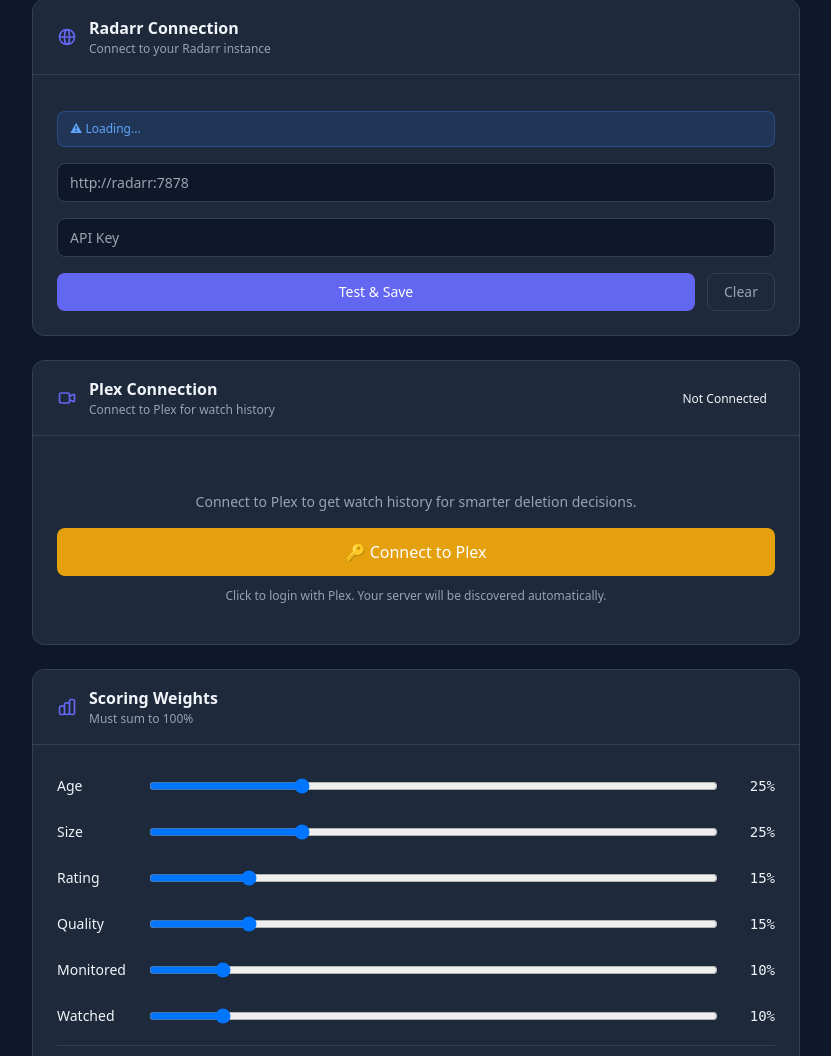
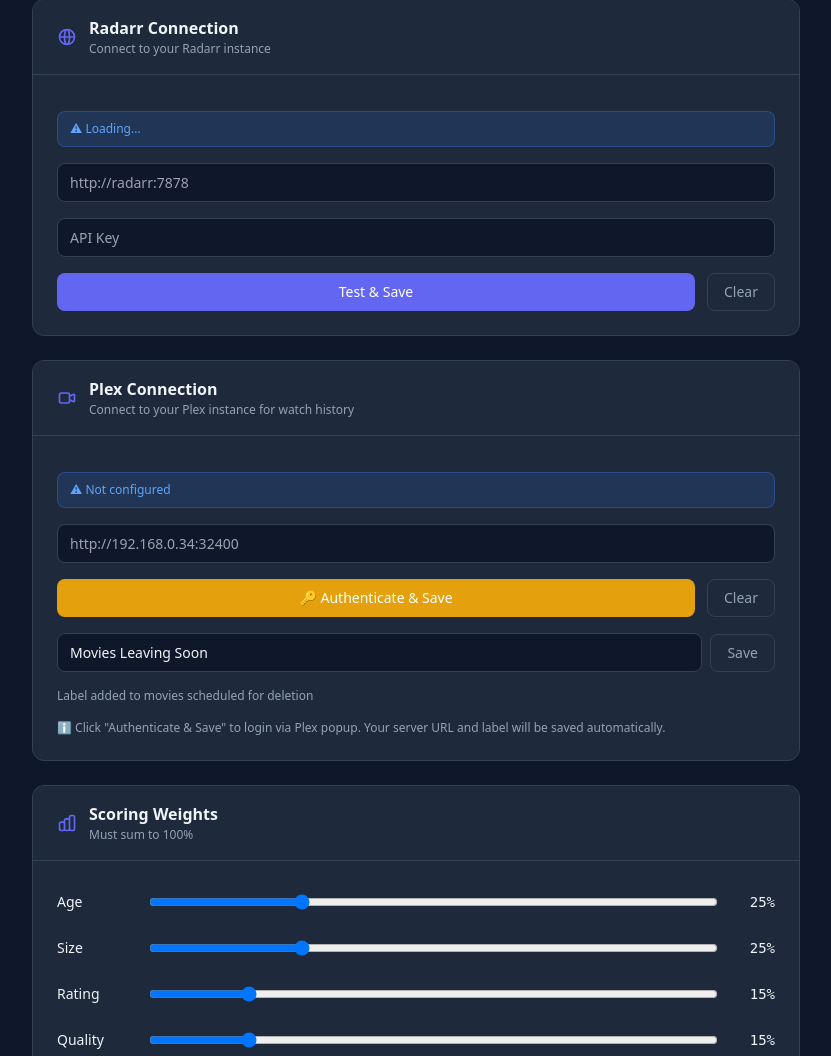
Before and after one commit to PLEXEUM/cullarr, a FastAPI app: page /settings in a window 1280 px wide. Shown: the part 176-1232 px from the top of the page, without its empty margins (224-1055 px from the left). Run offline with FastAPI, Linux system fonts and the light colour scheme; data that the repository does not hold is empty; parts of the project's set-up code (start-up, migrations or seed data) failed here and were passed over; some libraries are stand-ins or nearby versions.

Commit message:
refactor: restore manual Plex configuration UI matching Radarr style

```diff
--- a/app/static/settings.js
+++ b/app/static/settings.js
@@ -13,6 +13,11 @@ function setupEventListeners() {
     // Radarr
     document.getElementById('radarr-test-btn').addEventListener('click', testAndSaveRadarr);
     document.getElementById('radarr-clear-btn').addEventListener('click', clearRadarr);
+
+    // Plex
+    document.getElementById('plex-auth-btn').addEventListener('click', authenticateAndSavePlex);
+    document.getElementById('plex-clear-btn').addEventListener('click', clearPlex);
+    document.getElementById('plex-save-label-btn').addEventListener('click', savePlexLabel);
 
     // Weights
     const weightSliders = ['age-weight', 'size-weight', 'rating-weight', 'quality-weight', 'monitored-weight', 'watched-weight'];
@@ -108,62 +113,42 @@ async function clearRadarr() {
 }
 
 // Plex
+let plexPopupWindow = null;
+let plexPollInterval = null;
+let plexTimeoutTimer = null;
+
 async function loadPlexConfig() {
     try {
         const res = await fetch('/api/plex/config');
         const data = await res.json();
 
-        const connectedSection = document.getElementById('plex-connected-section');
-        const disconnectedSection = document.getElementById('plex-disconnected-section');
-        const statusBadge = document.getElementById('plex-status-badge');
-        const statusMessage = document.getElementById('plex-status-message');
+        // Load fields
+        document.getElementById('plex-url').value = data.url || '';
+        document.getElementById('plex-label').value = data.label_text || 'Movies Leaving Soon';
 
-        if (data.configured && data.url) {
-            // Fully configured
-            connectedSection.classList.remove('hidden');
-            disconnectedSection.classList.add('hidden');
-            statusBadge.className = 'badge badge-success';
-            statusBadge.textContent = 'Connected';
-            statusMessage.innerHTML = '';
-            document.getElementById('connected-plex-url').textContent = data.url;
-            document.getElementById('plex-label').value = data.label_text || 'Cullarr - Pending Deletion';
-
-            // Try to get stats
-            try {
-                const statsRes = await fetch('/api/dashboard/queue-status');
-                const stats = await statsRes.json();
-                if (stats.plex.details) {
-                    document.getElementById('plex-stats').textContent = stats.plex.details;
-                }
-            } catch(e) {}
-        } else if (data.configured && !data.url && data.api_key === '[REDACTED]') {
-            // Has token but no URL (auto-discovery failed)
-            connectedSection.classList.add('hidden');
-            disconnectedSection.classList.add('hidden');
-            statusBadge.className = 'badge badge-warning';
-            statusBadge.textContent = 'Authenticated';
-            statusMessage.innerHTML = '✓ Authenticated with Plex. Please enter your server URL below.';
-            document.getElementById('plex-manual-section').classList.remove('hidden');
+        // Update status display
+        const statusDiv = document.getElementById('plex-status');
+        if (data.configured && data.url && data.api_key === '[REDACTED]') {
+            statusDiv.innerHTML = '<span style="color: var(--success);">✅ Configured</span>';
+        } else if (data.api_key === '[REDACTED]') {
+            statusDiv.innerHTML = '<span style="color: var(--warning);">⚠ Authenticated (token saved)</span>';
         } else {
-            // Not configured
-            connectedSection.classList.add('hidden');
-            disconnectedSection.classList.remove('hidden');
-            statusBadge.className = 'badge badge-secondary';
-            statusBadge.textContent = 'Not Connected';
-            statusMessage.innerHTML = '';
-            document.getElementById('plex-manual-section').classList.add('hidden');
+            statusDiv.innerHTML = '<span style="color: var(--warning);">⚠ Not configured</span>';
         }
     } catch (e) {
         console.error('Failed to load Plex config:', e);
     }
 }
 
-// One-click Plex Setup
-let plexPopupWindow = null;
-let plexPollInterval = null;
-let plexTimeoutTimer = null;
+async function authenticateAndSavePlex() {
+    const url = document.getElementById('plex-url').value;
+    const labelText = document.getElementById('plex-label').value;
 
-async function oneClickPlexSetup() {
+    if (!url) {
+        showToast('Please enter Plex server URL', 'error');
+        return;
+    }
+
     // Close any existing popup
     if (plexPopupWindow && !plexPopupWindow.closed) {
         plexPopupWindow.close();
@@ -179,14 +164,10 @@ async function oneClickPlexSetup() {
         plexTimeoutTimer = null;
     }
 
-    // Update UI to connecting state
-    const connectBtn = document.getElementById('plex-connect-btn');
-    const originalText = connectBtn.textContent;
-    connectBtn.disabled = true;
-    connectBtn.textContent = '⏳ Connecting to Plex...';
-    const statusBadge = document.getElementById('plex-status-badge');
-    statusBadge.className = 'badge badge-warning';
-    statusBadge.textContent = 'Connecting...';
+    const btn = document.getElementById('plex-auth-btn');
+    const originalText = btn.textContent;
+    btn.disabled = true;
+    btn.textContent = '⏳ Authenticating...';
 
     try {
         // Create PIN
@@ -205,8 +186,8 @@ async function oneClickPlexSetup() {
         plexPopupWindow = window.open(data.auth_url, 'PlexAuth', 'width=800,height=600,scrollbars=yes');
         if (!plexPopupWindow) {
             showToast('Popup blocked. Please allow popups for this site.', 'warning');
-            connectBtn.disabled = false;
-            connectBtn.textContent = originalText;
+            btn.disabled = false;
+            btn.textContent = originalText;
             return;
         }
         plexPopupWindow.focus();
@@ -220,27 +201,39 @@ async function oneClickPlexSetup() {
                 const pollData = await pollRes.json();
 
                 if (pollData.authenticated) {
-                    // Success!
+                    // Success! Save the config
                     clearInterval(plexPollInterval);
                     clearTimeout(plexTimeoutTimer);
                     if (plexPopupWindow && !plexPopupWindow.closed) {
                         plexPopupWindow.close();
                     }
 
-                    if (pollData.auto_configured) {
-                        showToast('Plex connected successfully!', 'success');
+                    // Save URL and label
+                    const saveRes = await fetch('/api/plex/config', {
+                        method: 'POST',
+                        headers: { 'Content-Type': 'application/json' },
+                        body: JSON.stringify({
+                            url: url,
+                            label_text: labelText,
+                            enabled: true
+                        })
+                    });
+
+                    if (saveRes.ok) {
+                        showToast('Plex configured successfully!', 'success');
                         await loadPlexConfig();
                     } else {
-                        showToast('Plex authenticated! Please enter your server URL.', 'info');
-                        await loadPlexConfig();
+                        showToast('Token saved but failed to save URL/label', 'error');
                     }
+
+                    btn.disabled = false;
+                    btn.textContent = originalText;
                 } else if (pollCount > 300) { // 5 minutes timeout
                     clearInterval(plexPollInterval);
                     clearTimeout(plexTimeoutTimer);
                     showToast('Plex login timed out', 'error');
-                    connectBtn.disabled = false;
-                    connectBtn.textContent = originalText;
-                    await loadPlexConfig();
+                    btn.disabled = false;
+                    btn.textContent = originalText;
                 }
             } catch (e) {
                 console.error('Poll error:', e);
@@ -252,56 +245,66 @@ async function oneClickPlexSetup() {
             if (plexPollInterval) {
                 clearInterval(plexPollInterval);
                 showToast('Plex login timed out after 5 minutes', 'error');
-                connectBtn.disabled = false;
-                connectBtn.textContent = originalText;
-                loadPlexConfig();
+                btn.disabled = false;
+                btn.textContent = originalText;
             }
         }, 300000);
 
     } catch (error) {
         console.error('Plex setup error:', error);
         showToast('Failed to start Plex login: ' + error.message, 'error');
-        connectBtn.disabled = false;
-        connectBtn.textContent = originalText;
-        loadPlexConfig();
+        btn.disabled = false;
+        btn.textContent = originalText;
     }
 }
 
-async function disconnectPlex() {
-    if (!confirm('Disconnect Plex? This will remove your Plex configuration.')) return;
+async function savePlexLabel() {
+    const url = document.getElementById('plex-url').value;
+    const labelText = document.getElementById('plex-label').value;
+
+    if (!url) {
+        showToast('Please enter Plex server URL first', 'error');
+        return;
+    }
+
+    try {
+        const res = await fetch('/api/plex/config', {
+            method: 'POST',
+            headers: { 'Content-Type': 'application/json' },
+            body: JSON.stringify({
+                url: url,
+                label_text: labelText,
+                enabled: true
+            })
+        });
+
+        if (res.ok) {
+            showToast('Label saved successfully', 'success');
+            await loadPlexConfig();
+        } else {
+            const err = await res.json();
+            showToast(err.detail || 'Failed to save label', 'error');
+        }
+    } catch (e) {
+        showToast('Error: ' + e.message, 'error');
+    }
+}
+
+async function clearPlex() {
+    if (!confirm('Clear Plex configuration? This will remove URL, token, and label.')) return;
 
     try {
         const res = await fetch('/api/plex/config', { method: 'DELETE' });
         if (res.ok) {
-            showToast('Plex disconnected', 'success');
+            showToast('Plex configuration cleared', 'success');
+            document.getElementById('plex-url').value = '';
+            document.getElementById('plex-label').value = 'Movies Leaving Soon';
             await loadPlexConfig();
         }
     } catch (e) {
         showToast('Error: ' + e.message, 'error');
     }
 }
-
-// Event listeners
-document.getElementById('plex-connect-btn')?.addEventListener('click', oneClickPlexSetup);
-document.getElementById('plex-disconnect-btn')?.addEventListener('click', disconnectPlex);
-document.getElementById('plex-save-url-btn')?.addEventListener('click', async () => {
-    const url = document.getElementById('plex-manual-url').value;
-    const labelText = document.getElementById('plex-label').value;
-
-    try {
-        const res = await fetch('/api/plex/config', {
-            method: 'POST',
-            headers: { 'Content-Type': 'application/json' },
-            body: JSON.stringify({ url, label_text: labelText, enabled: true })
-        });
-        if (res.ok) {
-            showToast('Plex URL saved', 'success');
-            await loadPlexConfig();
-        }
-    } catch(e) {
-        showToast('Failed to save URL', 'error');
-    }
-});
 
 // Weights
 function updateWeightDisplay(id) {
--- a/app/templates/settings.html
+++ b/app/templates/settings.html
@@ -91,7 +91,7 @@
         </div>
     </div>
 
-    <!-- Plex Connection -->
+        <!-- Plex Connection -->
     <div class="card rounded-xl overflow-hidden mb-6">
         <div class="card-header">
             <svg class="card-header-icon" fill="none" stroke="currentColor" viewBox="0 0 24 24">
@@ -99,69 +99,30 @@
             </svg>
             <div>
                 <h2 class="card-header-title">Plex Connection</h2>
-                <p class="card-header-subtitle">Connect to Plex for watch history</p>
-            </div>
-            <div class="ml-auto">
-                <span id="plex-status-badge" class="badge badge-secondary">Not Connected</span>
+                <p class="card-header-subtitle">Connect to your Plex instance for watch history</p>
             </div>
         </div>
         <div class="p-6 space-y-4">
+            <div id="plex-status" class="connection-status info">⚠ Not configured</div>
 
-            <!-- Status Message -->
-            <div id="plex-status-message" class="text-sm"></div>
+            <!-- Plex Server URL -->
+            <input type="text" id="plex-url" placeholder="http://192.168.0.34:32400">
 
-            <!-- Connected State (hidden by default) -->
-            <div id="plex-connected-section" class="hidden">
-                <div class="p-3 rounded-lg" style="background: var(--success-bg);">
-                    <div class="flex items-center justify-between flex-wrap gap-2">
-                        <div>
-                            <div class="font-medium">✅ Connected to Plex</div>
-                            <div class="text-xs mt-1" id="connected-plex-url" style="color: var(--text-secondary)"></div>
-                            <div class="text-xs mt-1" id="plex-stats" style="color: var(--text-secondary)"></div>
-                        </div>
-                        <button id="plex-disconnect-btn" class="btn-sm btn-danger">Disconnect</button>
-                    </div>
-                </div>
-
-                <!-- Label settings -->
-                <div class="mt-4">
-                    <label class="block text-xs font-semibold uppercase tracking-wide mb-2" style="color: var(--text-secondary);">
-                        Plex Label Text
-                    </label>
-                    <input type="text" id="plex-label" value="Cullarr - Pending Deletion" class="w-full">
-                    <p class="text-xs mt-1" style="color: var(--text-secondary);">Label added to movies scheduled for deletion</p>
-                </div>
+            <div class="flex gap-3">
+                <button id="plex-auth-btn" class="flex-1 py-2 rounded-lg text-sm font-medium text-white btn-raise" style="background: #e5a00d;">
+                    🔑 Authenticate & Save
+                </button>
+                <button id="plex-clear-btn" class="px-4 py-2 rounded-lg text-sm border btn-raise" style="border-color: var(--border-color); color: var(--text-secondary);">Clear</button>
             </div>
 
-            <!-- Disconnected State -->
-            <div id="plex-disconnected-section">
-                <div class="text-center py-4">
-                    <p class="text-sm mb-4" style="color: var(--text-secondary);">
-                        Connect to Plex to get watch history for smarter deletion decisions.
-                    </p>
-                    <button id="plex-connect-btn" class="w-full py-3 rounded-lg text-white font-medium btn-raise" style="background: #e5a00d;">
-                        🔑 Connect to Plex
-                    </button>
-                    <p class="text-xs mt-3" style="color: var(--text-secondary);">
-                        Click to login with Plex. Your server will be discovered automatically.
-                    </p>
-                </div>
+            <!-- Plex Label with its own Save button -->
+            <div class="flex gap-2 items-center">
+                <input type="text" id="plex-label" placeholder="Movies Leaving Soon" value="Movies Leaving Soon" class="flex-1">
+                <button id="plex-save-label-btn" class="px-4 py-2 rounded-lg text-sm border btn-raise" style="border-color: var(--border-color); color: var(--text-secondary);">Save</button>
             </div>
+            <p class="text-xs" style="color: var(--text-secondary);">Label added to movies scheduled for deletion</p>
 
-            <!-- Manual URL Entry (shown only if auto-discovery fails) -->
-            <div id="plex-manual-section" class="hidden border-t pt-4 mt-2" style="border-color: var(--border-color);">
-                <label class="block text-xs font-semibold uppercase tracking-wide mb-2" style="color: var(--text-secondary);">
-                    Manual Server URL
-                </label>
-                <div class="flex gap-2">
-                    <input type="text" id="plex-manual-url" placeholder="http://192.168.0.34:32400" class="flex-1">
-                    <button id="plex-save-url-btn" class="px-4 py-2 rounded-lg text-sm font-medium text-white" style="background: var(--accent);">Save</button>
-                </div>
-                <p class="text-xs mt-2" style="color: var(--text-secondary);">
-                    Auto-discovery failed. Enter your Plex server URL manually.
-                </p>
-            </div>
-
+            <p class="text-xs mt-2" style="color: var(--text-secondary);">ℹ️ Click "Authenticate & Save" to login via Plex popup. Your server URL and label will be saved automatically.</p>
         </div>
     </div>
 
```
Also changed, not shown: app/api/plex_oauth.py (+8 -44 lines).
